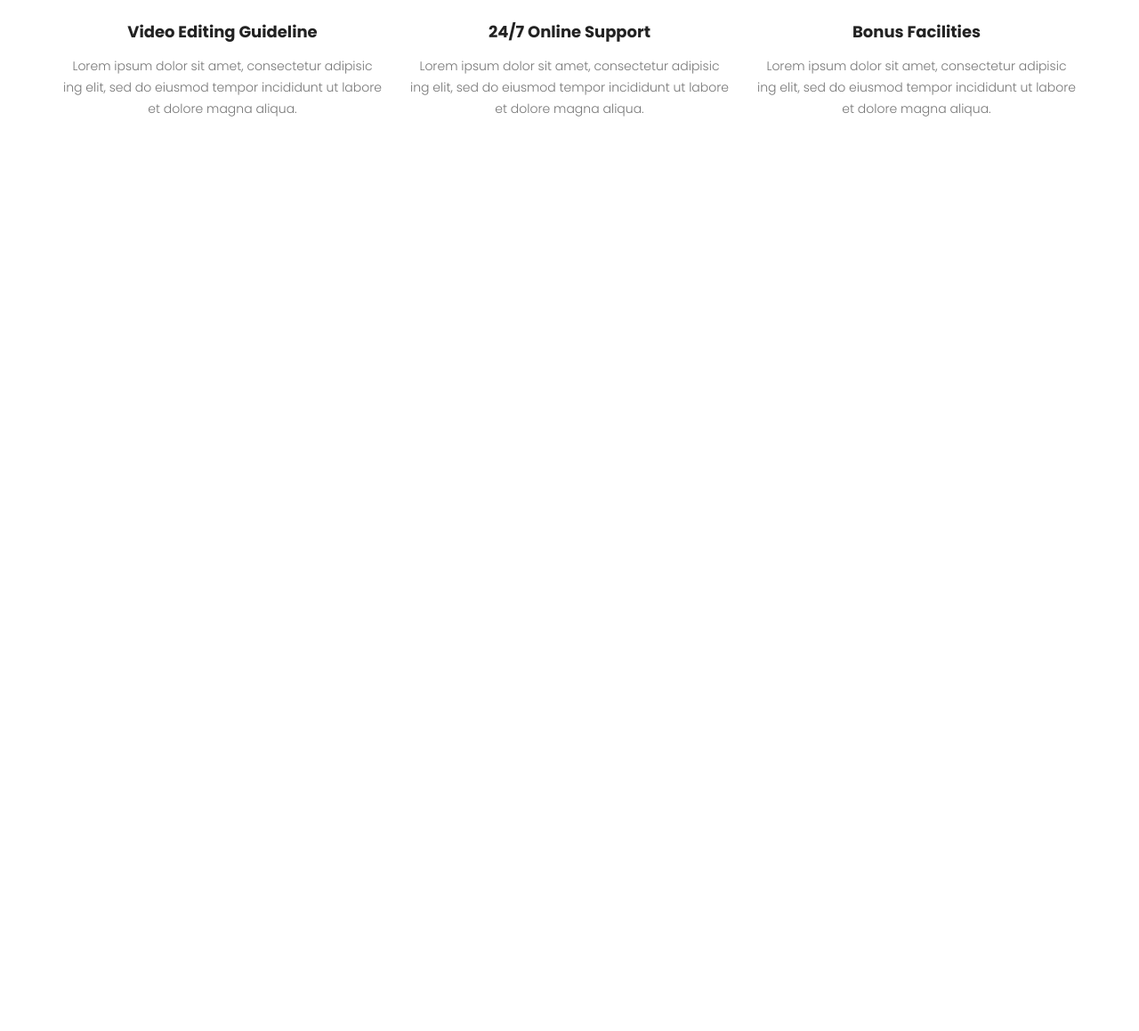
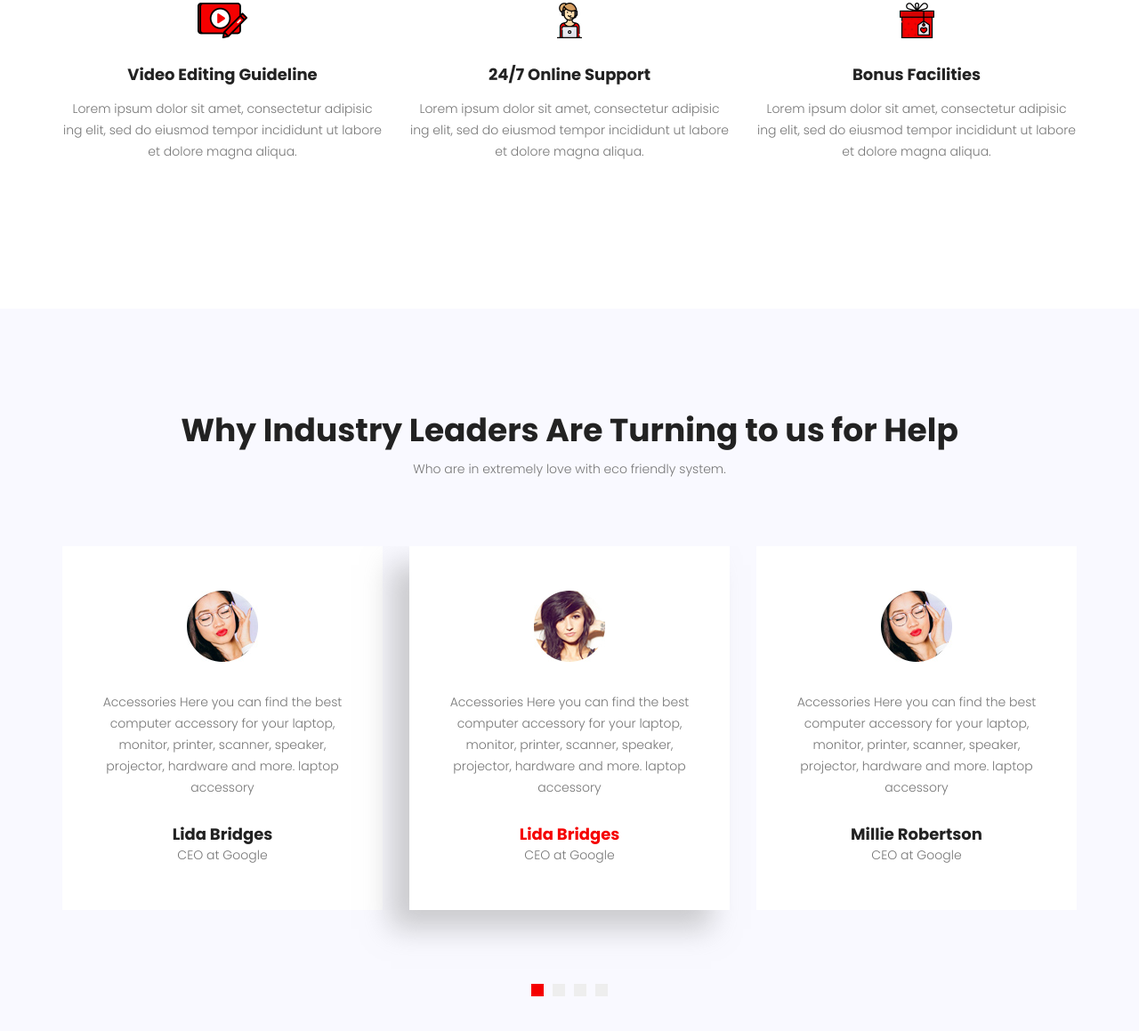
Before and after one commit to munirmahmud/youtuber, a plain HTML site: page index.html in a window 1280 px wide. Shown: the part 2291-3450 px from the top of the page at 89% size. Before the commit the page ends 2591 px from the top, so only its background shows below. Drawn offline with Linux system fonts and the light colour scheme.

Commit message:
Testimonial done

```diff
--- a/assets/css/style.css
+++ b/assets/css/style.css
@@ -210,7 +210,12 @@ label {
 .breadcrumb > .active {
 	color: #888;
 }
-.owl-carousel .owl-nav div {
+.owl-carousel .owl-item img {
+	max-width: 100%;
+    width: auto;
+    margin: auto;
+}
+.nav-arrow .owl-carousel .owl-nav div {
 	background: var(--red) none repeat scroll 0 0;
 	left: 20px;
 	position: absolute;
@@ -227,19 +232,33 @@ label {
 	visibility: hidden;
 	opacity: 0;
 }
-.owl-carousel .owl-nav div.owl-next {
+.nav-arrow .owl-carousel .owl-nav div.owl-next {
 	left: auto;
 	right: 20px;
 }
-.owl-carousel:hover .owl-nav div {
+.nav-arrow .owl-carousel:hover .owl-nav div {
 	opacity: 1;
 	visibility: visible;
 }
-.owl-carousel .owl-nav div:hover {
+.nav-arrow .owl-carousel .owl-nav div:hover {
 	background: transparent;
 	color: var(--red);
 	border: 1px solid var(--red);
 }
+.nav-dots .owl-dots {
+	text-align: center;
+}
+.nav-dots .owl-dots .owl-dot {
+    width: 14px;
+    height: 14px;
+    background: #eeeeee;
+    display: inline-block;
+    margin: 0 5px;
+}
+.nav-dots .owl-dots .owl-dot.active {
+	background: var(--red);
+}
+
 
 /* Header */
 .navbar {
@@ -332,3 +351,27 @@ label {
 .heading h2 {
     margin-bottom: 10px;
 }
+
+/* Testimonials */
+.testimonial-item {
+    padding: 50px 30px;
+}
+.testimonial-item .icon {
+    margin-bottom: 33px;
+}
+.testimonial-item p {
+    margin-bottom: 30px;
+}
+.testimonial-item h5 {
+    margin-bottom: 0px;
+}
+.testimonial-wrapper .owl-item {
+	background: var(--white);
+	margin-bottom: 80px;
+}
+.testimonial-wrapper .owl-item.active.center {
+	box-shadow: -21.213px 21.213px 30px 0px rgba(157, 157, 157, 0.5);
+}
+.testimonial-wrapper .owl-item.active.center .testimonial-item h5{
+	color: var(--red);
+}
--- a/assets/js/scripts.js
+++ b/assets/js/scripts.js
@@ -2,7 +2,7 @@
 "use strict";
 
 // Owl carousel for brands
-$('.owl-carousel').owlCarousel({
+$('.brands-wrapper').owlCarousel({
     loop:true,
     margin:0,
 	items:1,
@@ -23,13 +23,33 @@ $('.owl-carousel').owlCarousel({
 });
 
 // Owl carousel for success stories
-$('.success-wrapper.owl-carousel').owlCarousel({
+$('.success-wrapper').owlCarousel({
     loop:true,
     margin:0,
 	items:1,
-	// navText:['<i class="fa fa-angle-left"></i>','<i class="fa fa-angle-right"></i>'],
     nav:true,
 	dots:true
+});
+
+// Owl carousel for testimonials
+$('.testimonial-wrapper').owlCarousel({
+    loop: true,
+    margin: 30,
+	items: 1,
+	nav: false,
+	center: true,
+	dots: true,
+	responsive:{
+        0:{
+            items:1
+        },
+        767:{
+            items:2
+        },
+        992:{
+            items:3
+        }
+    }
 });
 
 
--- a/index.html
+++ b/index.html
@@ -107,7 +107,7 @@
 
             <section class="success position-relative bg-black-mid py-120">
                 <div class="container">
-                    <div class="success-wrapper">
+                    <div class="success-wrapper owl-carousel nav-arrow">
                         <div class="row">
                             <div class="col-xl-6">
                                 <div class="tube-video position-relative" data-overlay="7">
@@ -141,7 +141,7 @@
             <section class="package py-115">
                 <div class="container">
                     <div class="row">
-                        <div class="col-xl-8 mx-auto">
+                        <div class="col-xl-10 mx-auto">
                             <div class="heading text-center mb-75">
                                 <h2>Our Tutorial Course Package Includes</h2>
                                 <p>Who are in extremely love with eco friendly system.</p>
@@ -196,6 +196,52 @@
             </section>
             <!-- End of package -->
 
+            <section class="testimonials bg-gray py-115">
+                <div class="container">
+                    <div class="row">
+                        <div class="col-xl-10 mx-auto">
+                            <div class="heading text-center mb-75">
+                                <h2>Why Industry Leaders Are Turning to us for Help</h2>
+                                <p>Who are in extremely love with eco friendly system.</p>
+                            </div>
+                        </div>
+                    </div>
+                    <!-- End heading -->
+
+                    <div class="row">
+                        <div class="col-xl-12">
+                            <div class="testimonial-wrapper owl-carousel nav-dots">
+                                <div class="testimonial-item text-center">
+                                    <div class="icon"><img src="assets/images/clients/img-1.jpg" alt="Client Image"></div>
+                                    <p>Accessories Here you can find the best computer accessory for your laptop, monitor, printer, scanner, speaker, projector, hardware and more. laptop accessory </p>
+                                    <h5>Lida Bridges</h5>
+                                    <span>CEO at Google</span>
+                                </div>
+                                <div class="testimonial-item text-center">
+                                    <div class="icon"><img src="assets/images/clients/img-2.jpg" alt="Client Image"></div>
+                                    <p>Accessories Here you can find the best computer accessory for your laptop, monitor, printer, scanner, speaker, projector, hardware and more. laptop accessory </p>
+                                    <h5>Millie Robertson</h5>
+                                    <span>CEO at Google</span>
+                                </div>
+                                <div class="testimonial-item text-center">
+                                    <div class="icon"><img src="assets/images/clients/img-3.jpg" alt="Client Image"></div>
+                                    <p>Accessories Here you can find the best computer accessory for your laptop, monitor, printer, scanner, speaker, projector, hardware and more. laptop accessory </p>
+                                    <h5>Amy Sanchez</h5>
+                                    <span>CEO at Google</span>
+                                </div>
+                                <div class="testimonial-item text-center">
+                                    <div class="icon"><img src="assets/images/clients/img-2.jpg" alt="Client Image"></div>
+                                    <p>Accessories Here you can find the best computer accessory for your laptop, monitor, printer, scanner, speaker, projector, hardware and more. laptop accessory </p>
+                                    <h5>Lida Bridges</h5>
+                                    <span>CEO at Google</span>
+                                </div>
+                            </div>
+                        </div>
+                    </div>
+                </div>
+            </section>
+
+
 
         </main>
 
```
Also changed, not shown: assets/images/clients/img-1.jpg (added), assets/images/clients/img-2.jpg (added), assets/images/clients/img-3.jpg (added).
